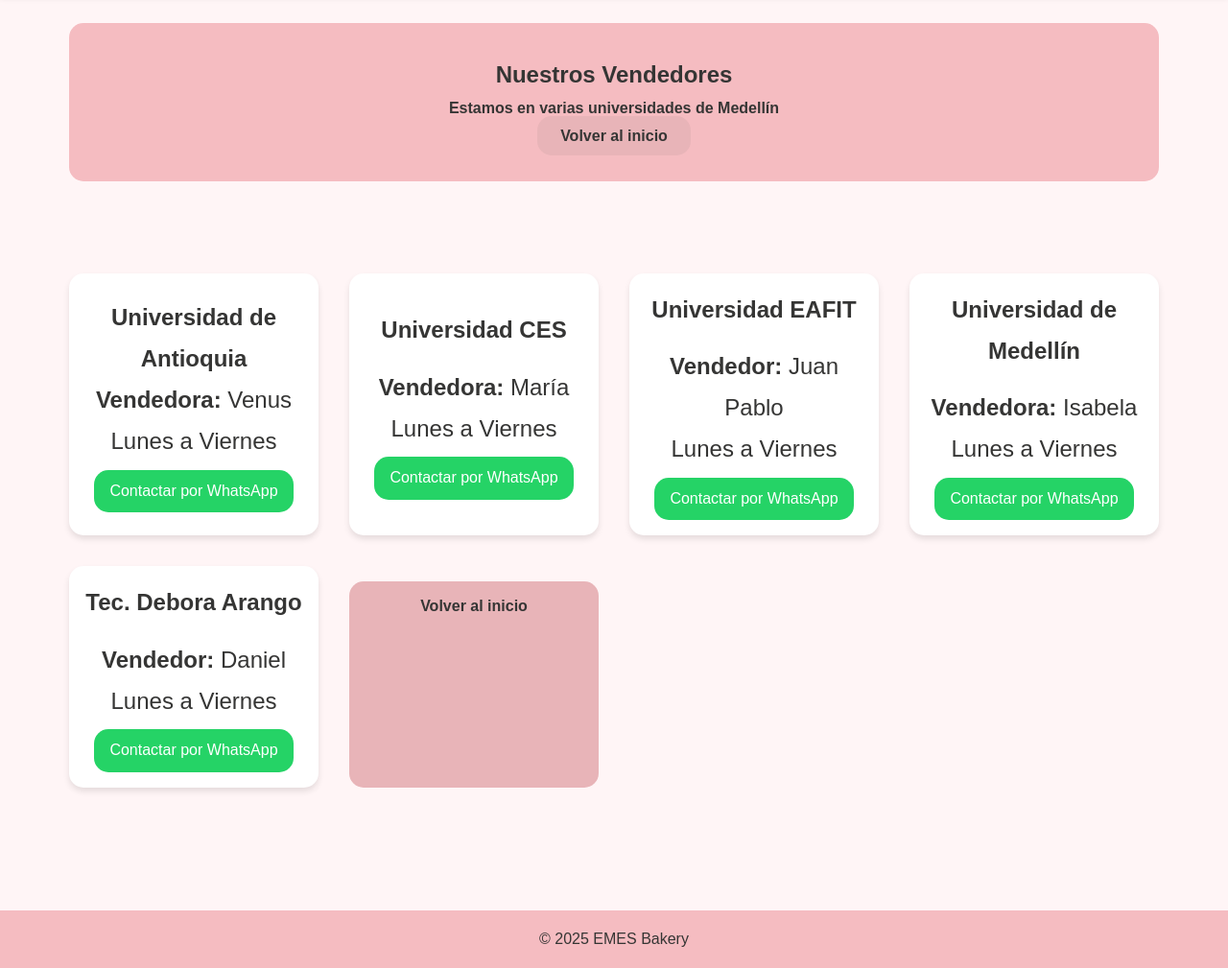
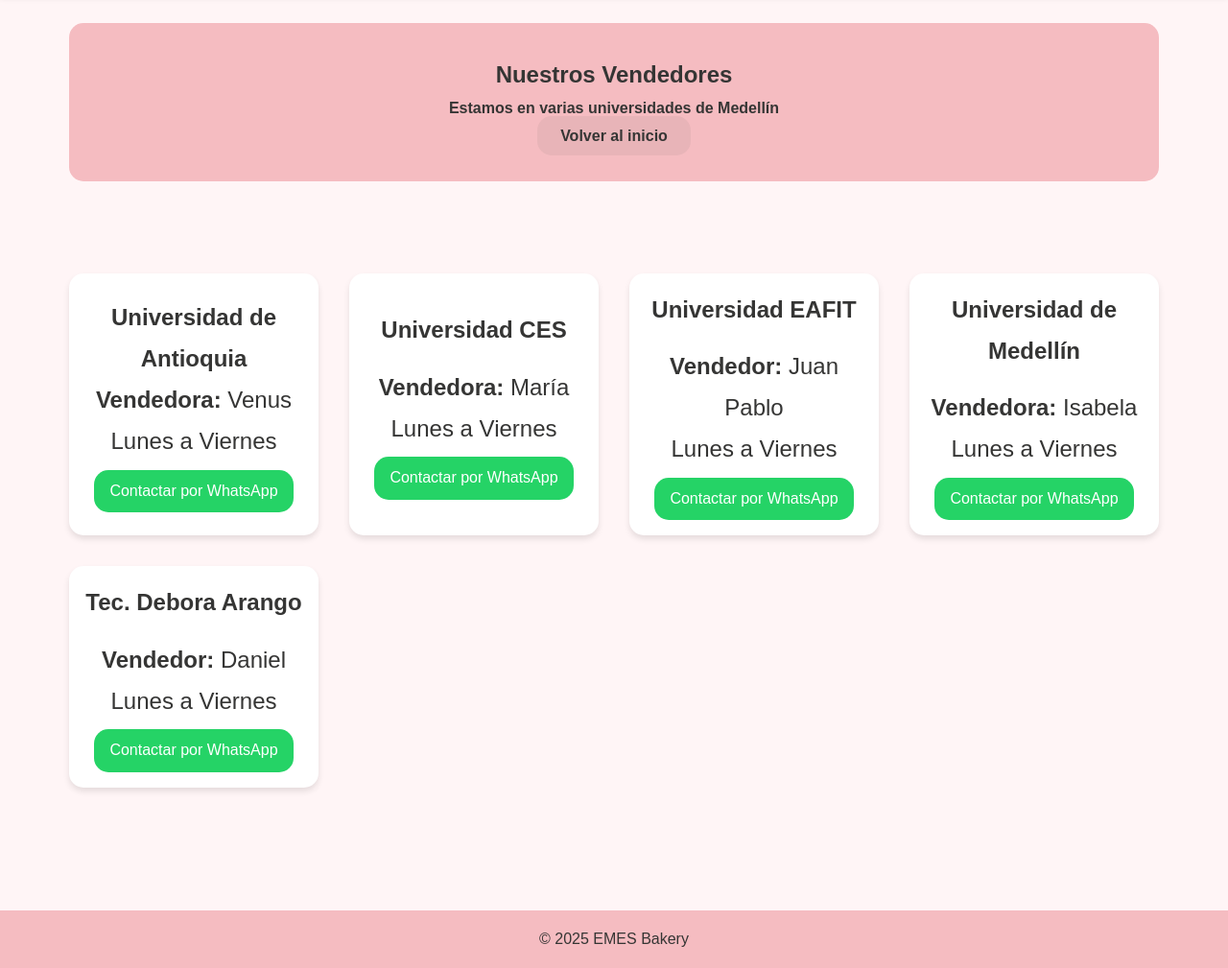
Before and after one commit to SecretCodeLabb/EMES, a plain HTML site: page vendors.html in a window 1280 px wide. Shown: the part 88-1097 px from the top of the page at 96% size. Drawn offline with Linux system fonts and the light colour scheme.

Commit message:
Update vendors.html

```diff
--- a/vendors.html
+++ b/vendors.html
@@ -81,7 +81,6 @@
                         </div>
                     </div>
                 </div>
-                <a href="index.html" class="vendors-button">Volver al inicio</a>
             </div>
         </section>
     </main>
```
